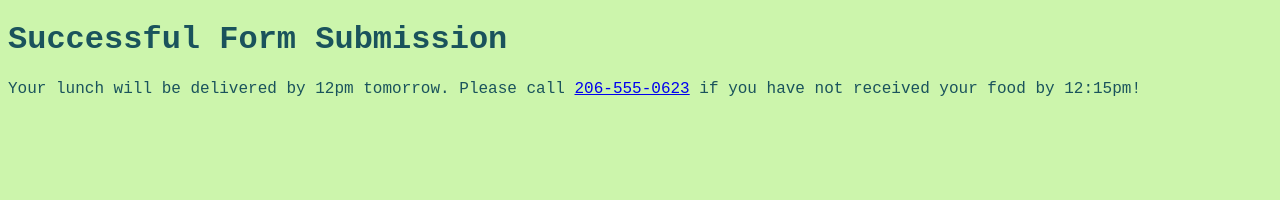
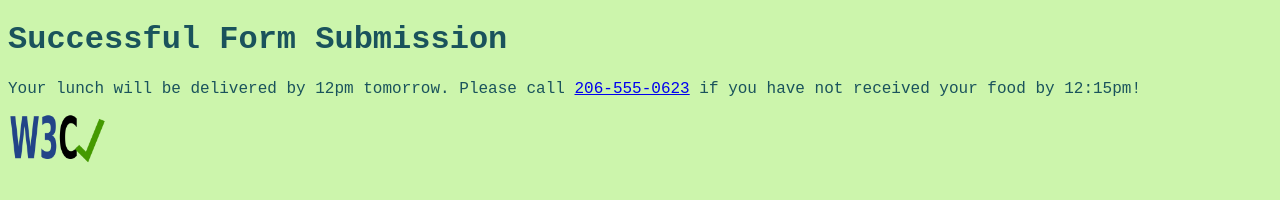
Before and after one commit to aggiewb/scc-web-dev-f19, a plain HTML site: page web110/submission_success.html in a window 1280 px wide. Drawn offline with Linux system fonts and the light colour scheme.

Commit message:
Add img to html validation anchor tag

```diff
--- a/web110/submission_success.html
+++ b/web110/submission_success.html
@@ -13,6 +13,6 @@
     <body>
         <h1>Successful Form Submission</h1>
         <p>Your lunch will be delivered by 12pm tomorrow. Please call <a href="tel:206-555-0623">206-555-0623</a> if you have not received your food by 12:15pm!</p>
-        <a href="https://validator.w3.org/nu/?showsource=yes&doc=https%3A%2F%2Fwww.aggiewheelerbateman.com%2Fweb110%2Fsubmission_success.html" alt="An icon representing an html validator" width="100"></a>
+        <a href="https://validator.w3.org/nu/?showsource=yes&doc=https%3A%2F%2Fwww.aggiewheelerbateman.com%2Fweb110%2Fsubmission_success.html"><img src="pictures/htmlvalidator.png" alt="An icon representing an html validator" width="100"></a>
     </body>
 </html>
```
